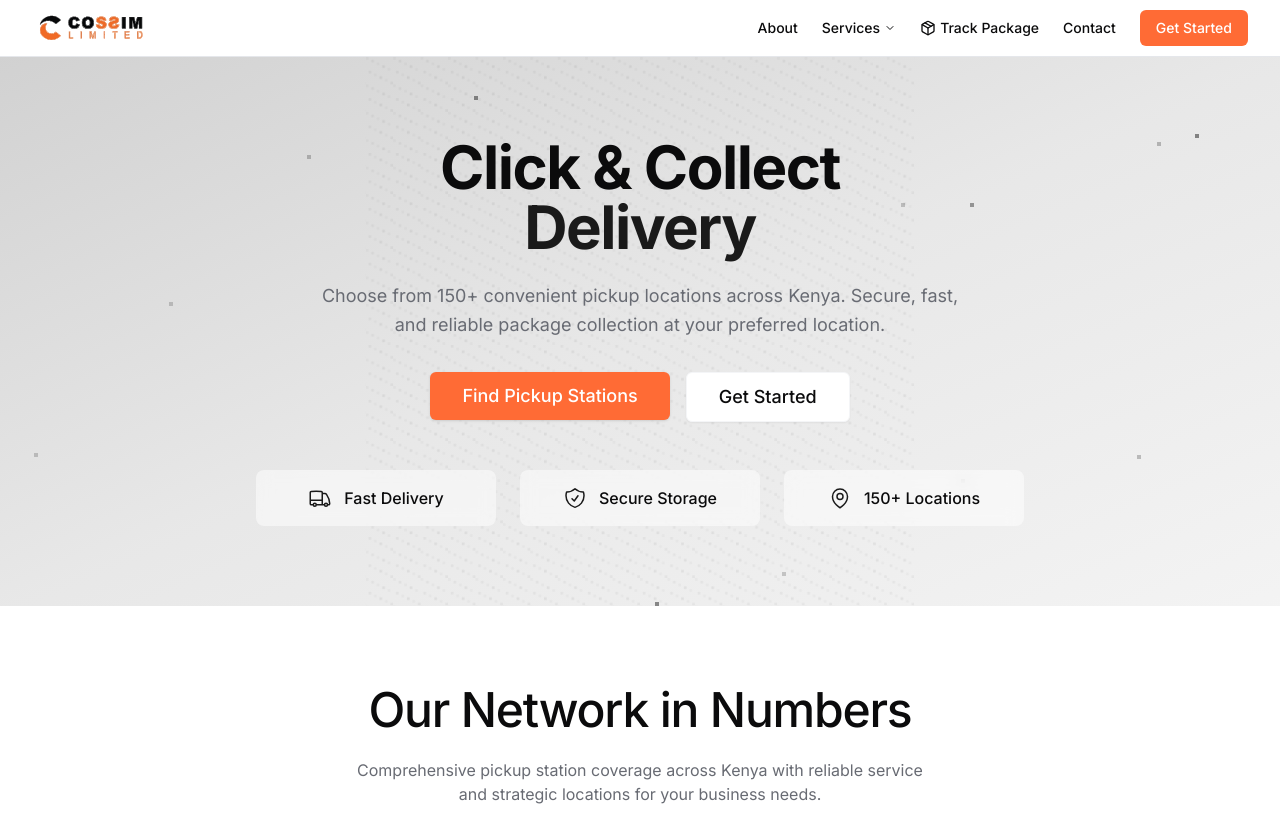
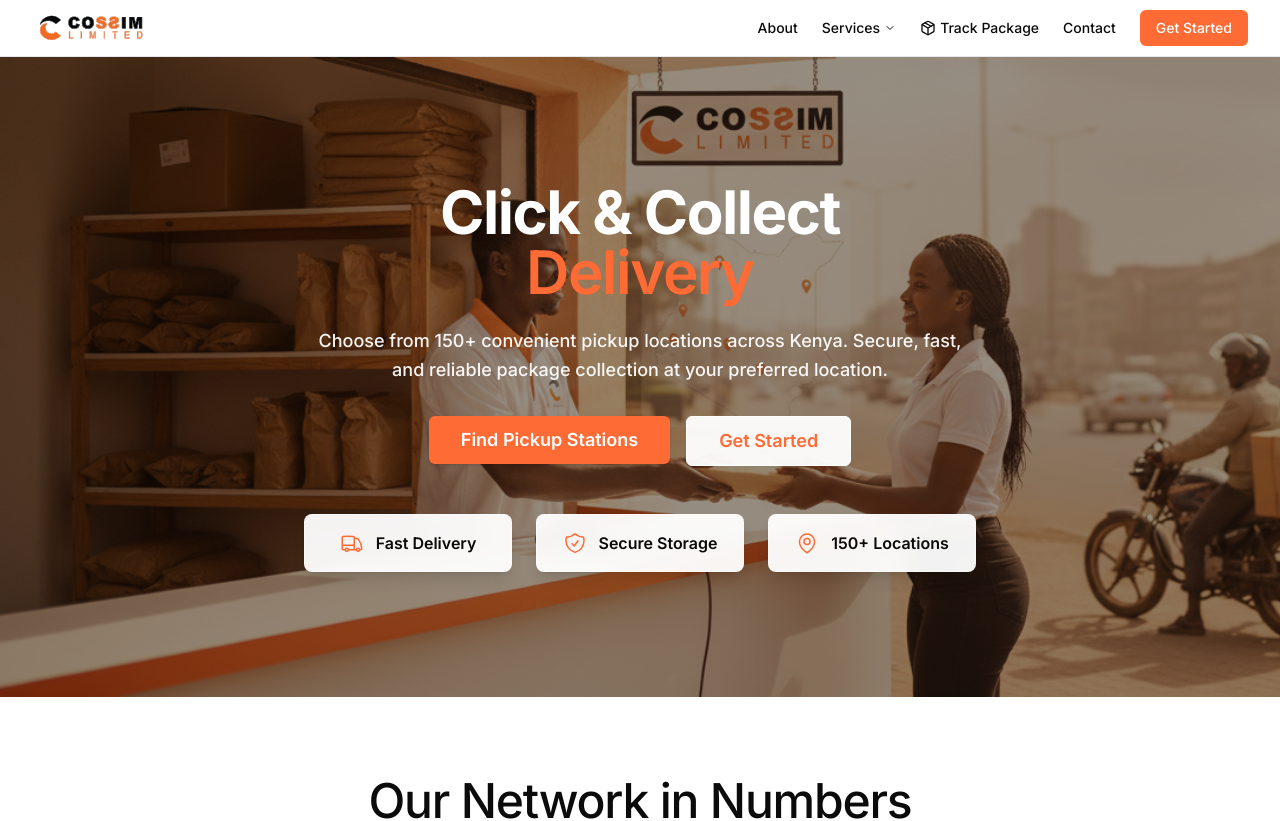
Before and after one commit to evanomondi/cossim-new-website, a Next.js app: page /pickup-stations in a window 1280 px wide. Shown: the top 821 px of the page. Built offline with nearby package versions, Linux system fonts and the light colour scheme.

Commit message:
hero update

```diff
--- a/src/app/(site)/pickup-stations/page.tsx
+++ b/src/app/(site)/pickup-stations/page.tsx
@@ -112,12 +112,16 @@ export default async function PickupStationsPage() {
           }
         ]}
         variant="secondary"
+        backgroundImage={{
+          src: "/Cossim- Click-and Collect.png",
+          alt: "Cossim Click and Collect Service - Customer receiving package at pickup station"
+        }}
       />
 
 
 
       {/* Stats */}
-      <Section>
+      <Section className="relative z-20 bg-background">
         <div className="mx-auto max-w-5xl space-y-8 px-6 md:space-y-16">
           <div className="relative z-10 mx-auto max-w-xl space-y-6 text-center">
             <h2 className="text-4xl font-medium lg:text-5xl">Our Network in Numbers</h2>
@@ -142,7 +146,7 @@ export default async function PickupStationsPage() {
       </Section>
 
       {/* How It Works */}
-      <Section>
+      <Section className="relative z-20 bg-background">
         <div className="text-center mb-16">
           <h2 className="text-3xl font-bold tracking-tight sm:text-4xl mb-4">
             How Pickup Stations Work
@@ -171,7 +175,7 @@ export default async function PickupStationsPage() {
       </Section>
 
       {/* Benefits */}
-      <Section className="bg-ink-100">
+      <Section className="relative z-20 bg-ink-100">
         <div className="grid gap-12 lg:grid-cols-2 items-center">
           <div>
             <h2 className="text-3xl font-bold tracking-tight sm:text-4xl mb-6">
@@ -206,7 +210,7 @@ export default async function PickupStationsPage() {
       </Section>
 
       {/* Customer Testimonials */}
-      <Section>
+      <Section className="relative z-20 bg-background">
         <div className="text-center mb-16">
           <h2 className="text-3xl font-bold tracking-tight sm:text-4xl mb-4">
             What Our Customers Say
@@ -238,7 +242,7 @@ export default async function PickupStationsPage() {
       </Section>
 
       {/* FAQ */}
-      <Section>
+      <Section className="relative z-20 bg-background">
         <div className="text-center mb-12">
           <h2 className="text-3xl font-bold tracking-tight sm:text-4xl mb-4">
             Frequently Asked Questions
@@ -267,7 +271,7 @@ export default async function PickupStationsPage() {
       </Section>
 
       {/* CTA */}
-      <Section className="bg-gradient-to-r from-primary to-primary/80 text-white">
+      <Section className="relative z-20 bg-gradient-to-r from-primary to-primary/80 text-white">
         <div className="text-center">
           <h2 className="text-3xl font-bold tracking-tight sm:text-4xl mb-4">
             Ready to Get Started?
--- a/src/components/footer-2.tsx
+++ b/src/components/footer-2.tsx
@@ -25,15 +25,14 @@ export default function Footer2() {
             <ul className="mt-4 space-y-2">
                 <li><Link href="/last-mile" className="text-body-sm text-muted hover:text-foreground">Last Mile Delivery</Link></li>
                 <li><Link href="/warehousing" className="text-body-sm text-muted hover:text-foreground">Warehousing</Link></li>
-                <li><Link href="/freight" className="text-body-sm text-muted hover:text-foreground">Freight</Link></li>
+                <li><Link href="/pickup-stations" className="text-body-sm text-muted hover:text-foreground">Pickup Stations</Link></li>
               </ul>
           </div>
           <div>
             <h3 className="text-h5">Company</h3>
             <ul className="mt-4 space-y-2">
-                <li><Link href="/contact" className="text-body-sm text-muted hover:text-foreground">About</Link></li>
+                <li><Link href="/about" className="text-body-sm text-muted hover:text-foreground">About</Link></li>
                 <li><Link href="/contact" className="text-body-sm text-muted hover:text-foreground">Contact</Link></li>
-                <li><Link href="/careers" className="text-body-sm text-muted hover:text-foreground">Careers</Link></li>
               </ul>
             </div>
             <div>
--- a/src/components/service-hero.tsx
+++ b/src/components/service-hero.tsx
@@ -4,6 +4,7 @@ import { Button } from '@/components/ui/button'
 import { PixelBlastBackground } from '@/components/pixel-blast-background'
 import { Section } from '@/components/sections'
 import Link from 'next/link'
+import Image from 'next/image'
 import type { Route } from 'next'
 import { cn } from '@/lib/utils'
 import {
@@ -47,6 +48,16 @@ interface ServiceHeroProps {
   }>
   variant?: 'primary' | 'secondary' | 'accent'
   className?: string
+  image?: {
+    src: string
+    alt: string
+    width?: number
+    height?: number
+  }
+  backgroundImage?: {
+    src: string
+    alt: string
+  }
 }
 
 export function ServiceHero({
@@ -57,13 +68,39 @@ export function ServiceHero({
   secondaryCTA,
   benefits,
   variant = 'primary',
-  className
+  className,
+  image,
+  backgroundImage
 }: ServiceHeroProps) {
   return (
-    <PixelBlastBackground variant={variant} className={className}>
+    <div className={cn("relative", backgroundImage && "sticky top-0 z-10", className)}>
+      {/* Background Image */}
+      {backgroundImage && (
+        <>
+          <div className="absolute inset-0 z-0">
+            <Image
+              src={backgroundImage.src}
+              alt={backgroundImage.alt}
+              fill
+              className="object-cover object-left"
+              priority
+            />
+          </div>
+          {/* Overlay for better text readability */}
+          <div className="absolute inset-0 z-10 bg-black/40" />
+        </>
+      )}
+
+      {/* Content with conditional background */}
+      {!backgroundImage ? (
+        <PixelBlastBackground variant={variant}>
           <Section className="relative">
             <div className="relative z-10">
-          <div className="mx-auto max-w-4xl text-center">
+              <div className={cn(
+                "mx-auto max-w-7xl",
+                image ? "grid grid-cols-1 lg:grid-cols-2 gap-12 items-center" : "max-w-4xl text-center"
+              )}>
+                <div className={cn(image ? "text-left" : "text-center")}>
                   <h1 className="text-display-sm mb-6">
                     {title}
                     {subtitle && (
@@ -77,10 +114,16 @@ export function ServiceHero({
                       </span>
                     )}
                   </h1>
-            <p className="text-body-lg text-muted mb-8 max-w-2xl mx-auto">
+                  <p className={cn(
+                    "text-body-lg text-muted mb-8",
+                    image ? "max-w-none" : "max-w-2xl mx-auto"
+                  )}>
                     {description}
                   </p>
-            <div className="flex flex-col sm:flex-row gap-4 justify-center mb-12">
+                  <div className={cn(
+                    "flex flex-col sm:flex-row gap-4 mb-12",
+                    image ? "justify-start" : "justify-center"
+                  )}>
                     <Button size="lg" className="text-lg px-8 py-6" asChild>
                       <Link href={primaryCTA.href as Route}>{primaryCTA.label}</Link>
                     </Button>
@@ -93,7 +136,10 @@ export function ServiceHero({
 
                   {/* Quick Benefits */}
                   {benefits && benefits.length > 0 && (
-              <div className="grid grid-cols-1 md:grid-cols-3 gap-6 max-w-3xl mx-auto">
+                    <div className={cn(
+                      "grid gap-6",
+                      image ? "grid-cols-1 sm:grid-cols-2 xl:grid-cols-3" : "grid-cols-1 md:grid-cols-3 max-w-3xl mx-auto"
+                    )}>
                       {benefits.map((benefit, index) => {
                         const IconComponent = iconMap[benefit.icon]
                         return (
@@ -114,8 +160,71 @@ export function ServiceHero({
                     </div>
                   )}
                 </div>
+
+                {/* Image Section */}
+                {image && (
+                  <div className="relative">
+                    <div className="relative rounded-2xl overflow-hidden shadow-2xl">
+                      <Image
+                        src={image.src}
+                        alt={image.alt}
+                        width={image.width || 600}
+                        height={image.height || 400}
+                        className="w-full h-auto object-cover"
+                        priority
+                      />
+                    </div>
+                  </div>
+                )}
+              </div>
             </div>
           </Section>
         </PixelBlastBackground>
+      ) : (
+         <Section className="relative z-20 min-h-[80vh] flex items-center">
+           <div className="mx-auto max-w-4xl text-center">
+             <h1 className="text-display-sm mb-6 text-white font-bold">
+               {title}
+               {subtitle && (
+                 <span className="block text-primary font-semibold">
+                   {subtitle}
+                 </span>
+               )}
+             </h1>
+             <p className="text-body-lg mb-8 max-w-2xl mx-auto text-white/95 font-medium">
+               {description}
+             </p>
+             <div className="flex flex-col sm:flex-row gap-4 justify-center mb-12">
+               <Button size="lg" className="text-lg px-8 py-6 bg-primary hover:bg-primary/90 text-white font-semibold" asChild>
+                 <Link href={primaryCTA.href as Route}>{primaryCTA.label}</Link>
+               </Button>
+               {secondaryCTA && (
+                 <Button size="lg" variant="outline" className="text-lg px-8 py-6 bg-white/95 border-white text-primary hover:bg-white hover:text-primary/90 font-semibold" asChild>
+                   <Link href={secondaryCTA.href as Route}>{secondaryCTA.label}</Link>
+                 </Button>
+               )}
+             </div>
+
+             {/* Quick Benefits */}
+             {benefits && benefits.length > 0 && (
+               <div className="grid grid-cols-1 md:grid-cols-3 gap-6 max-w-3xl mx-auto">
+                 {benefits.map((benefit, index) => {
+                   const IconComponent = iconMap[benefit.icon]
+                   return (
+                     <div
+                       key={index}
+                       className="flex items-center justify-center gap-3 p-4 rounded-lg bg-white/95 backdrop-blur border border-white/30 shadow-lg"
+                     >
+                       <IconComponent className="w-6 h-6 text-primary" />
+                       <span className="font-semibold text-ink-900">{benefit.label}</span>
+                     </div>
+                   )
+                 })}
+               </div>
+             )}
+           </div>
+         </Section>
+       )}
+    </div>
   )
 }
```
Also changed, not shown: public/Cossim- Click-and Collect.png (added), 1 other file (tests, documents, lock files or other folders). Lines whose indentation alone changed are shown as unchanged.
